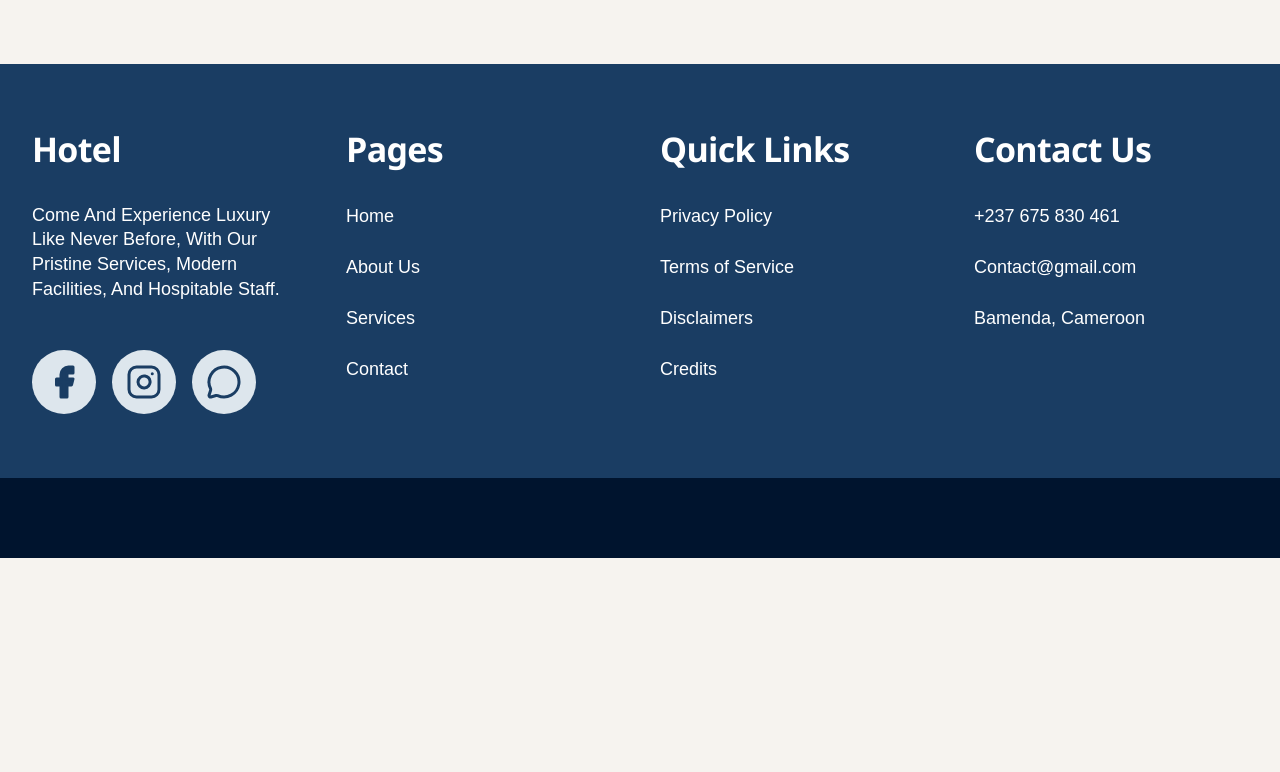
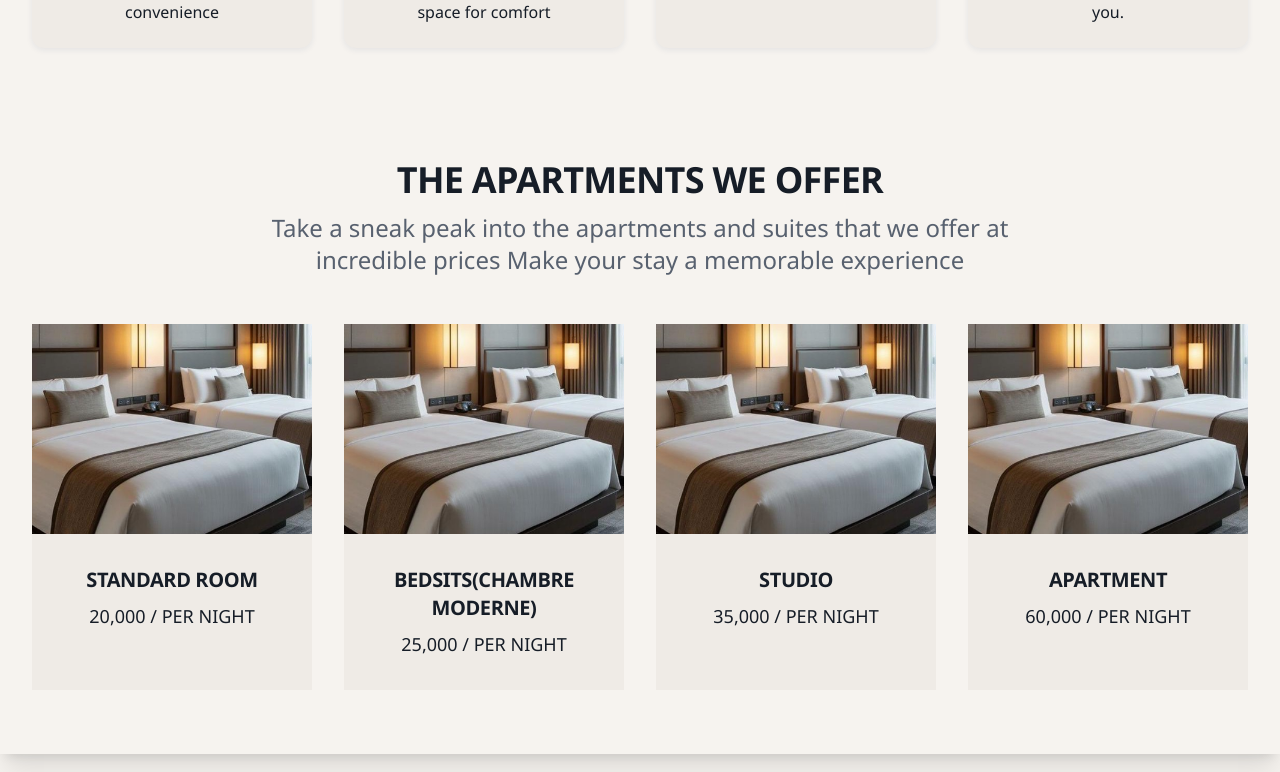
Before and after one commit to SirriCelles/bendu-ap, a Next.js app: page / in a window 1280 px wide. Shown: the part 888-1660 px from the top of the page. Before the commit the page ends 1446 px from the top, so only its background shows below. Built offline with nearby package versions, Linux system fonts and the light colour scheme.

Commit message:
feat(t-018.4): add room categories section and refine section elevation

```diff
--- a/app/(public)/page.tsx
+++ b/app/(public)/page.tsx
@@ -1,11 +1,13 @@
 import { AmenitiesStrip } from "@/components/public/landing/amenities-strip";
 import { HeroSection } from "@/components/public/landing/hero-section";
+import { RoomCategoriesSection } from "@/components/public/landing/room-categories-section";
 
 export default function PublicPage() {
   return (
     <main>
       <HeroSection />
       <AmenitiesStrip />
+      <RoomCategoriesSection />
     </main>
   );
 }
--- a/components/public/landing/amenities-strip.tsx
+++ b/components/public/landing/amenities-strip.tsx
@@ -25,11 +25,14 @@ const amenities = [
 
 export function AmenitiesStrip() {
   return (
-    <section className="bg-background py-10 md:pt-12 md:pb-6">
+    <section className="bg-background py-10 md:py-12">
       <div className="mx-auto w-full max-w-7xl px-4 md:px-8">
         <div className="grid grid-cols-2 gap-6 md:grid-cols-4 md:gap-8">
           {amenities.map((item) => (
-            <article key={item.title} className="text-center">
+            <article
+              key={item.title}
+              className="text-center rounded-lg bg-card p-4 shadow-sm md:p-6"
+            >
               <div className="relative mx-auto mb-4 inline-flex h-16 w-16 items-center justify-center md:mb-6 md:h-20 md:w-20">
                 <Image
                   src="/icons/amenities-icon-bg.svg"
--- a/components/public/landing/hero-section.tsx
+++ b/components/public/landing/hero-section.tsx
@@ -2,7 +2,7 @@ import Image from "next/image";
 
 export function HeroSection() {
   return (
-    <section className="relative isolate overflow-hidden">
+    <section className="relative isolate overflow-hidden shadow-xl/20">
       <div className="relative min-h-[68svh] w-full md:min-h-[74svh]">
         <Image
           src="/images/landing/hero-bg-image.png"
--- /dev/null
+++ b/components/public/landing/room-categories-section.tsx
@@ -0,0 +1,54 @@
+import Image from "next/image";
+
+const roomCategories = [
+  {
+    name: "Standard Room",
+    description: "Standard Room without kitchen",
+    pricePerNight: "20,000 / PER NIGHT",
+  },
+  {
+    name: "Bedsits(chambre moderne)",
+    description: "Bedsits(chambre moderne) with kitchen",
+    pricePerNight: "25,000 / PER NIGHT",
+  },
+  { name: "Studio", description: "One-bedroom apartment", pricePerNight: "35,000 / PER NIGHT" },
+  { name: "Apartment", description: "Two-bedroom apartment", pricePerNight: "60,000 / PER NIGHT" },
+];
+
+export function RoomCategoriesSection() {
+  return (
+    <section className="bg-background py-12 md:py-16 shadow-xl">
+      <div className="mx-auto w-full max-w-7xl px-4 md:px-8">
+        <div className="mx-auto max-w-3xl text-center">
+          <h2 className="text-3xl font-semibold uppercase md:text-4xl">The Apartments We Offer</h2>
+          <p className="mt-3 text-base text-muted-foreground md:text-2xl">
+            Take a sneak peak into the apartments and suites that we offer at incredible prices Make
+            your stay a memorable experience
+          </p>
+        </div>
+
+        <div className="mt-8 grid grid-cols-1 gap-6 sm:grid-cols-2 md:mt-12 lg:grid-cols-4 lg:gap-6 xl:gap-8">
+          {roomCategories.map((room) => (
+            <article key={room.name} className="overflow-hidden bg-card">
+              <div className="relative aspect-[4/3] w-full">
+                <Image
+                  src="/images/landing/hero-bg-image.png"
+                  alt={`${room.name} image`}
+                  fill
+                  className="object-cover"
+                  sizes="(min-width: 1024px) 25vw, (min-width: 640px) 50vw, 100vw"
+                />
+              </div>
+              <div className="px-4 py-6 text-center md:px-6 md:py-8">
+                <h3 className="text-2xl font-semibold uppercase md:text-xl lg:text-xl">
+                  {room.name}
+                </h3>
+                <p className="mt-2 text-lg text-foreground md:text-lg">{room.pricePerNight}</p>
+              </div>
+            </article>
+          ))}
+        </div>
+      </div>
+    </section>
+  );
+}
```
